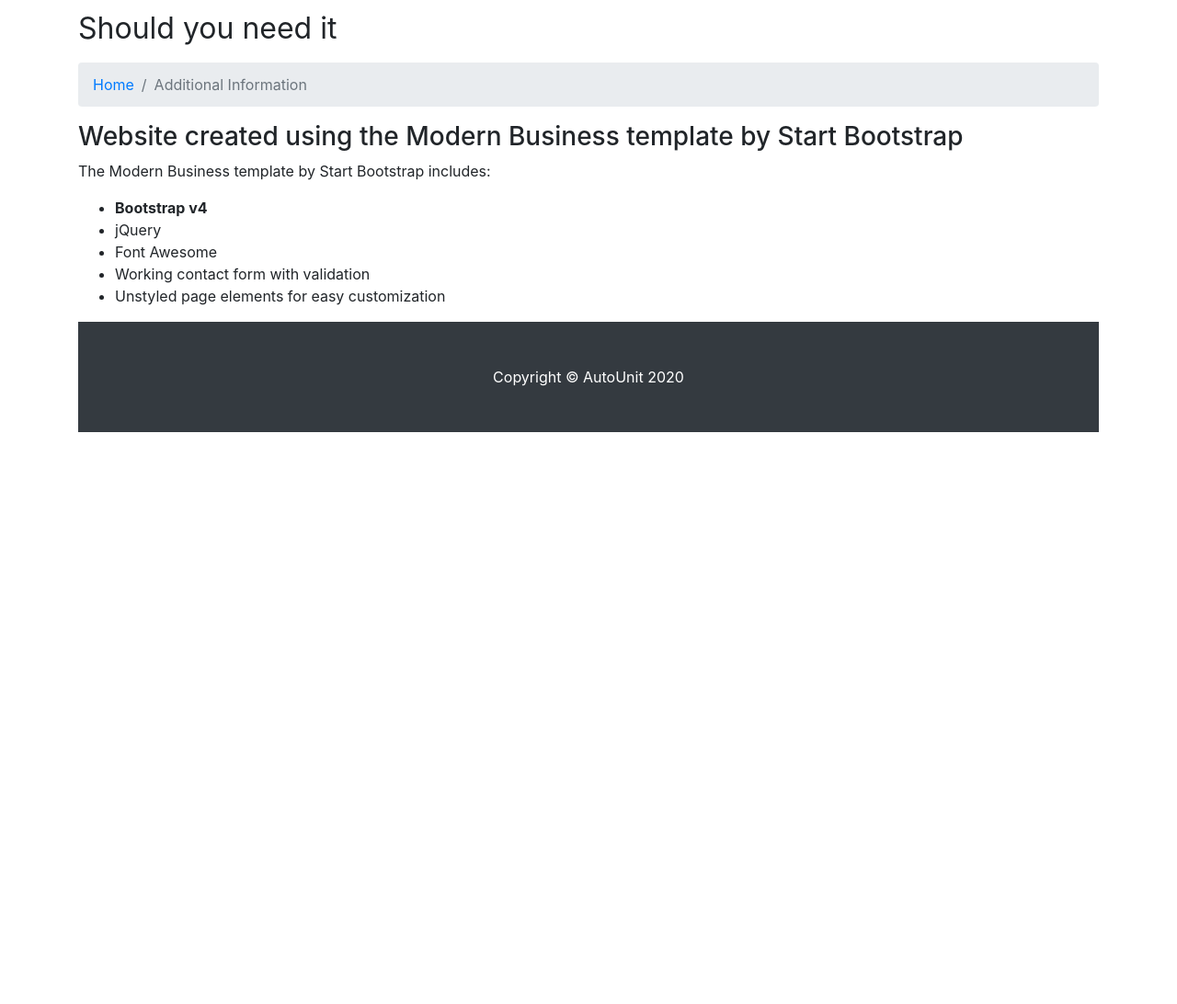
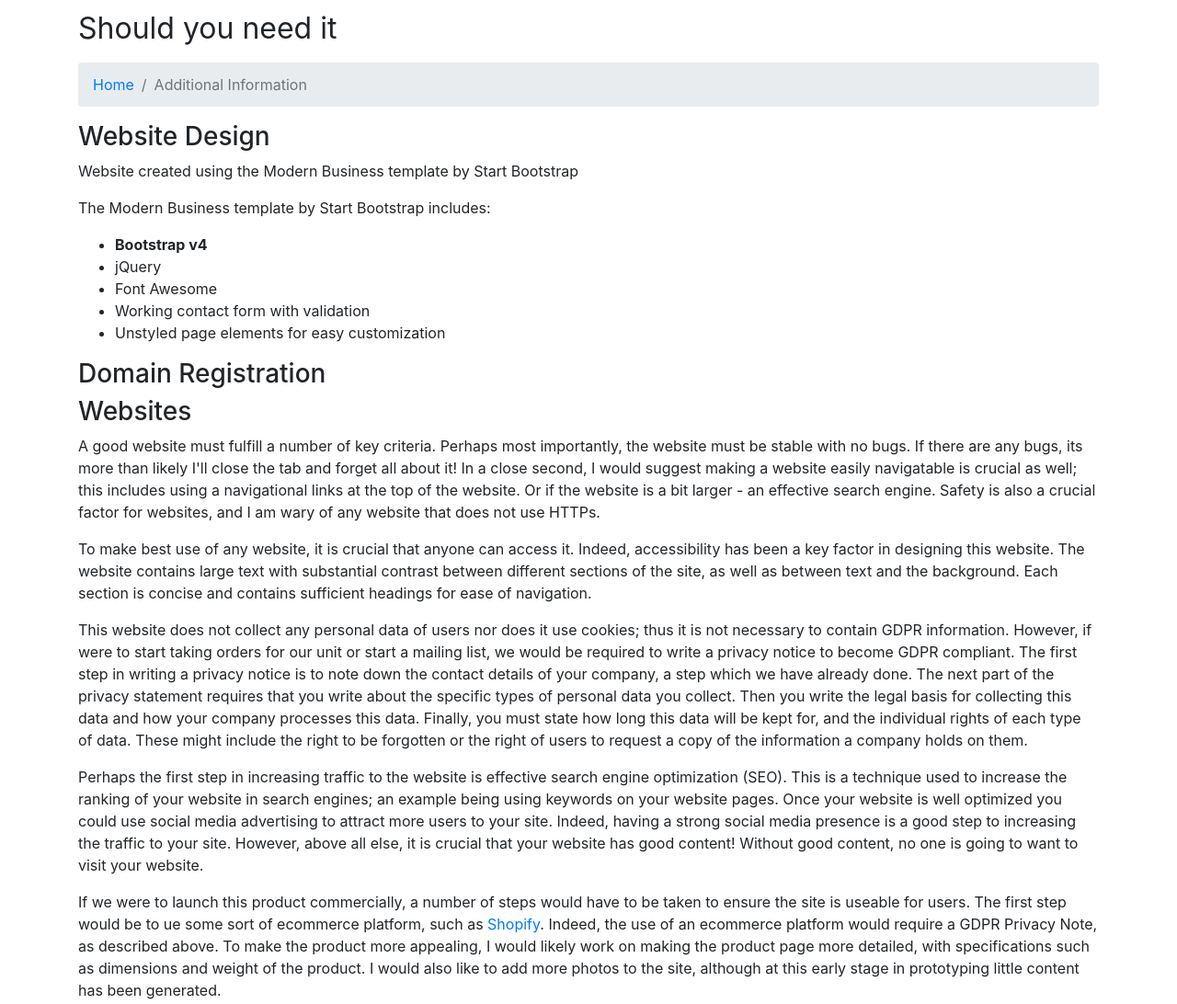
Before and after one commit to TehOcean/horizonsnew, a website: page additionalinfo.html in a window 1280 px wide. Shown: the part 140-1232 px from the top of the page at 92% size. Before the commit the page ends 800 px from the top, so only its background shows below. Drawn offline with Linux system fonts and the light colour scheme.

Commit message:
additional info added

```diff
--- a/additionalinfo.html
+++ b/additionalinfo.html
@@ -66,7 +66,8 @@
     </ol>
 
     <!-- Team Members -->
-    <h3>Website created using the Modern Business template by Start Bootstrap</h3>
+    <h3>Website Design</h3>
+    <p>Website created using the Modern Business template by Start Bootstrap</p>
     <p>The Modern Business template by Start Bootstrap includes:</p>
     <ul>
       <li>
@@ -78,6 +79,14 @@
       <li>Unstyled page elements for easy customization</li>
     </ul>
 
+    <h3>Domain Registration</h3>
+    <!-- TODO:  -->
+    <h3>Websites</h3>
+    <p>A good website must fulfill a number of key criteria. Perhaps most importantly, the website must be stable with no bugs. If there are any bugs, its more than likely I'll close the tab and forget all about it! In a close second, I would suggest making a website easily navigatable is crucial as well; this includes using a navigational links at the top of the website. Or if the website is a bit larger - an effective search engine. Safety is also a crucial factor for websites, and I am wary of any website that does not use HTTPs.</p>
+    <p>To make best use of any website, it is crucial that anyone can access it. Indeed, accessibility has been a key factor in designing this website. The website contains large text with substantial contrast between different sections of the site, as well as between text and the background. Each section is concise and contains sufficient headings for ease of navigation.</p>
+    <p>This website does not collect any personal data of users nor does it use cookies; thus it is not necessary to contain GDPR information. However, if were to start taking orders for our unit or start a mailing list, we would be required to write a privacy notice to become GDPR compliant. The first step in writing a privacy notice is to note down the contact details of your company, a step which we have already done. The next part of the privacy statement requires that you write about the specific types of personal data you collect. Then you write the legal basis for collecting this data and how your company processes this data. Finally, you must state how long this data will be kept for, and the individual rights of each type of data. These might include the right to be forgotten or the right of users to request a copy of the information a company holds on them.</p>
+    <p>Perhaps the first step in increasing traffic to the website is effective search engine optimization (SEO). This is a technique used to increase the ranking of your website in search engines; an example being using keywords on your website pages. Once your website is well optimized you could use social media advertising to attract more users to your site. Indeed, having a strong social media presence is a good step to increasing the traffic to your site. However, above all else, it is crucial that your website has good content! Without good content, no one is going to want to visit your website.</p>
+    <p>If we were to launch this product commercially, a number of steps would have to be taken to ensure the site is useable for users. The first step would be to ue some sort of ecommerce platform, such as <a href="https://www.shopify.co.uk/">Shopify</a>. Indeed, the use of an ecommerce platform would require a GDPR Privacy Note, as described above. To make the product more appealing, I would likely work on making the product page more detailed, with specifications such as dimensions and weight of the product. I would also like to add more photos to the site, although at this early stage in prototyping little content has been generated.
 
   <!-- Footer -->
   <footer class="py-5 bg-dark">
```
